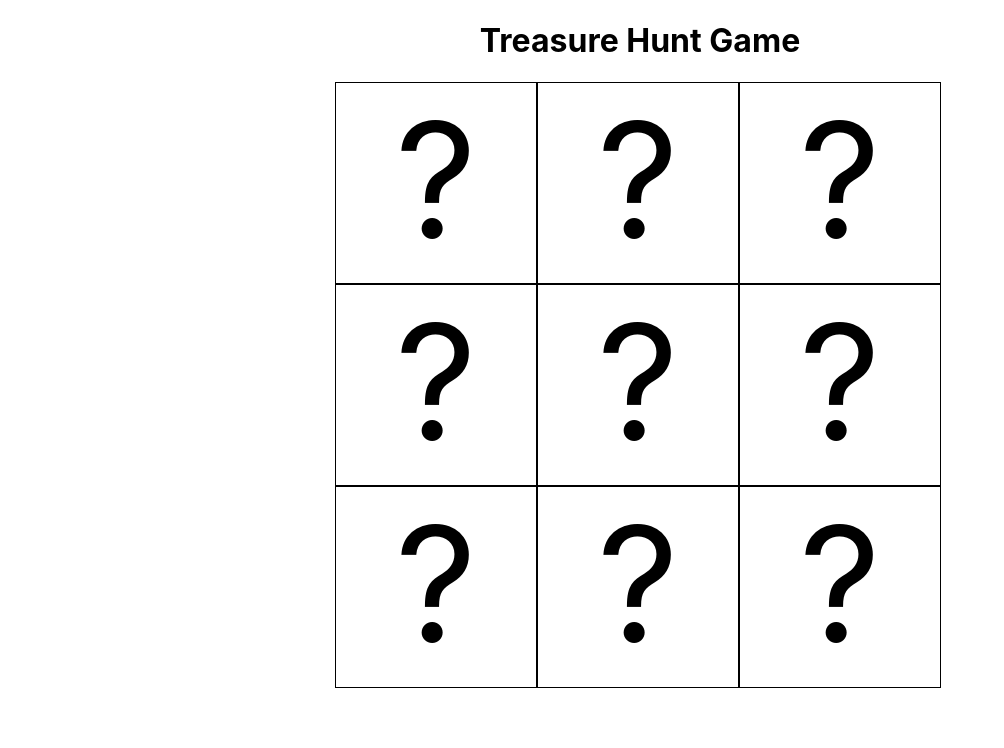
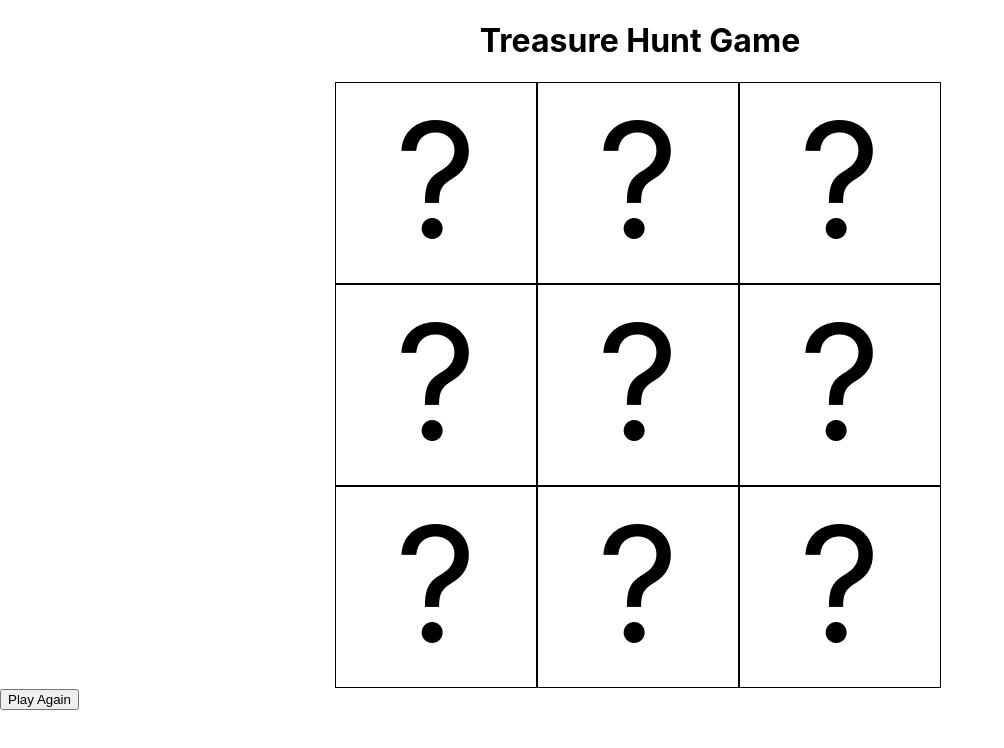
Before and after one commit to learn-academy-2023-hotel/treasurehunt-AdrianC113, a React (Create React App) app: page / in a window 1280 px wide. Shown: the top 748 px of the page, without its empty margins (0-1004 px from the left). Built offline with nearby package versions, Linux system fonts and the light colour scheme.

Commit message:
play again button added

```diff
--- a/src/App.js
+++ b/src/App.js
@@ -1,10 +1,12 @@
 import React, { useState } from "react"
-
 import Square from "./components/Square"
 
 import "./App.css"
-import { upload } from "@testing-library/user-event/dist/upload"
-import { click } from "@testing-library/user-event/dist/click"
+// import { upload } from "@testing-library/user-event/dist/upload"
+// import { click } from "@testing-library/user-event/dist/click"
+
+
+
 
 const App = () => {
   const [board, setBoard] = useState([
@@ -42,6 +44,21 @@ const handleSquareClick = (clickedSquareIndex) => {
 }
 setBoard(updatedBoard)
 }
+const playAgain = () => {
+  setBoard([
+    "?",
+    "?",
+    "?",
+    "?",
+    "?",
+    "?",
+    "?",
+    "?",
+    "?",
+  ])
+  setBombLocation(Math.floor(Math.random() * board.length))
+  setTreasureLocation(Math.floor(Math.random() * board.length))
+}
 
   return (
     <>
@@ -59,6 +76,7 @@ setBoard(updatedBoard)
         )
       })}
       </div>
+      <button onClick={playAgain}>Play Again</button>
     </>
   )
 }
```
Also changed, not shown: src/App.css (line endings or trailing spaces), 1 other file (tests, documents, lock files or other folders).
